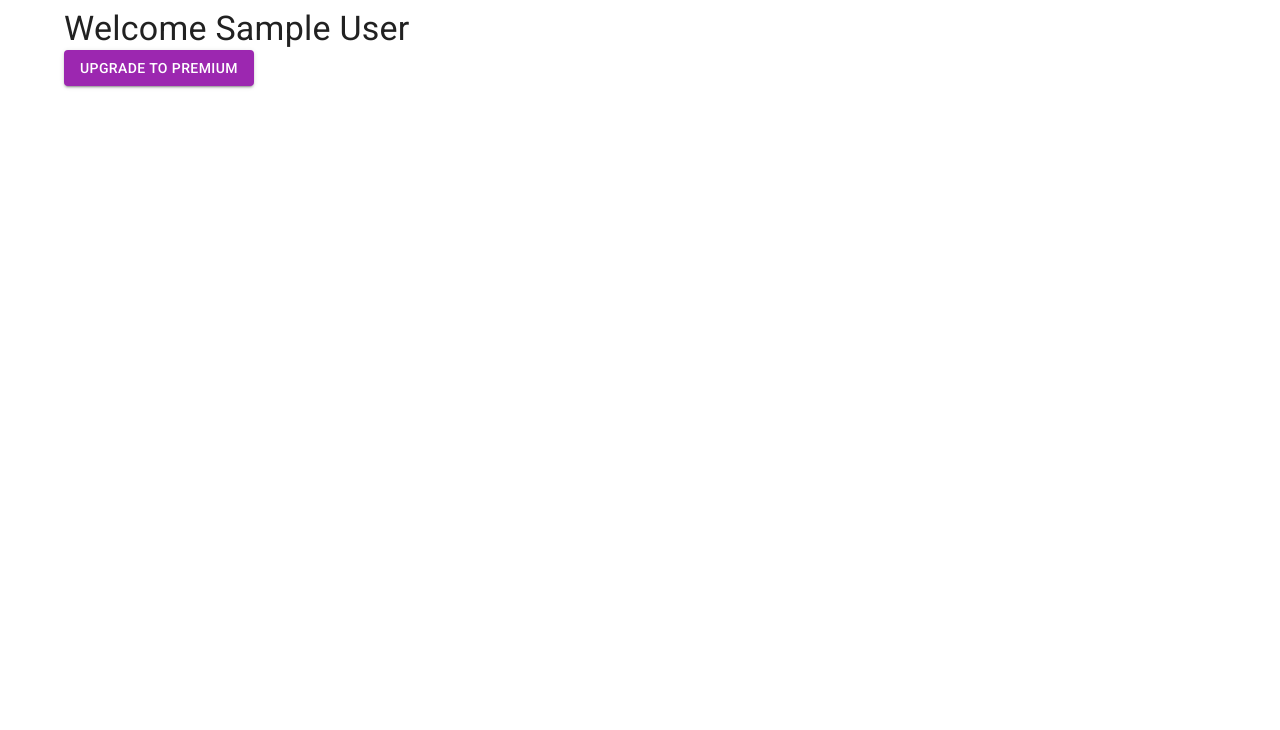
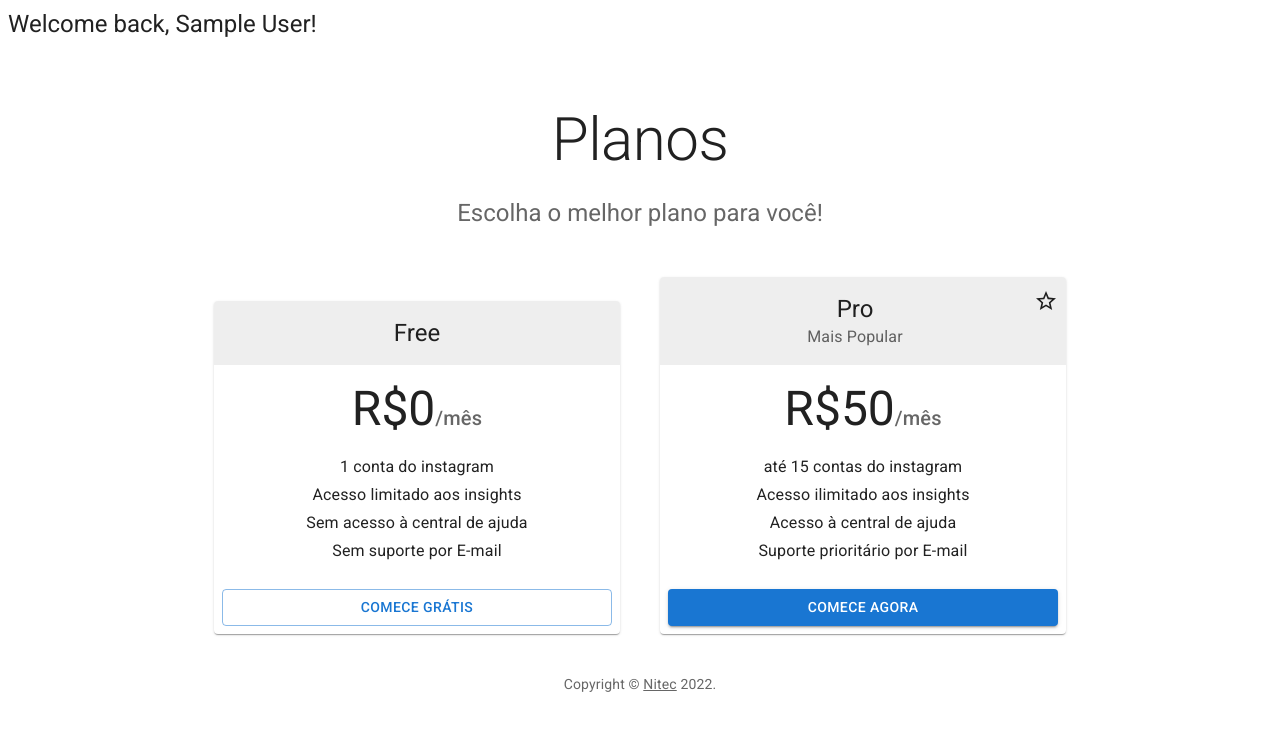
Before and after one commit to matheuskafuri/instagram-manager-reports, a Next.js app: page / in a window 1280 px wide. Shown: the top 730 px of the page. Built offline with nearby package versions, Linux system fonts and the light colour scheme; no server answers; sample sign-in values are in the browser's storage.

Commit message:
verification of user  premium status

```diff
--- a/src/context/auth.tsx
+++ b/src/context/auth.tsx
@@ -1,10 +1,11 @@
-import React, { createContext, ReactNode, useState } from "react";
+import React, { createContext, ReactNode, useEffect, useState } from "react";
 import { User } from "../types/user";
 import { auth, db } from "../utility/firebase.config";
 import { FacebookAuthProvider, signInWithPopup } from "firebase/auth";
 import { doc, setDoc } from "firebase/firestore";
 import { destroyCookie, setCookie } from "nookies";
 import { useRouter } from "next/router";
+import { useAuthState } from "react-firebase-hooks/auth";
 
 type AuthContextData = {
   user: User | null;
@@ -21,13 +22,14 @@ const AuthContext = createContext({} as AuthContextData);
 
 const handleCookies = (accessToken: any) => {
   setCookie(null, "accessToken", accessToken, {
-    maxAge: 1000 * 60 * 60 * 24 * 30,
+    maxAge: 1000 * 60 * 60 * 24 * 30, // 30 days
     path: "/",
   });
 };
 
 const AuthProvider = ({ children }: AuthProviderProps) => {
   const [user, setUser] = useState<User | null>(null);
+  const [firebaseUser] = useAuthState(auth);
   const isAuthenticated = !!user;
   const router = useRouter();
 
@@ -86,6 +88,17 @@ const AuthProvider = ({ children }: AuthProviderProps) => {
       });
   };
 
+  useEffect(() => {
+    if (firebaseUser) {
+      setUser({
+        id: firebaseUser.uid,
+        name: firebaseUser.displayName!,
+        email: firebaseUser.email!,
+        picture: firebaseUser.photoURL!,
+      });
+    }
+  }, [firebaseUser]);
+
   return (
     <AuthContext.Provider
       value={{ user, signInWithFacebook, signOut, isAuthenticated }}
--- /dev/null
+++ b/src/pages/components/Copyright/index.tsx
@@ -0,0 +1,22 @@
+import { Link, Typography } from "@mui/material";
+import React from "react";
+
+const Copyright = (props: any) => {
+  return (
+    <Typography
+      variant="body2"
+      color="text.secondary"
+      align="center"
+      {...props}
+    >
+      {"Copyright © "}
+      <Link color="inherit" href="https://nitec.com.br/">
+        Nitec
+      </Link>{" "}
+      {new Date().getFullYear()}
+      {"."}
+    </Typography>
+  );
+};
+
+export { Copyright };
--- a/src/pages/components/GoBackButton/index.tsx
+++ b/src/pages/components/GoBackButton/index.tsx
@@ -2,7 +2,7 @@ import { useRouter } from "next/router";
 import { IconButton } from "@mui/material";
 import ArrowBackIosNewIcon from "@mui/icons-material/ArrowBackIosNew";
 
-const GoBackButton = () => {
+const GoBackButton = (props: any) => {
   const router = useRouter();
   const handleClick = () => {
     router.back();
@@ -14,6 +14,7 @@ const GoBackButton = () => {
       aria-label="open drawer"
       sx={{ mr: 2 }}
       onClick={handleClick}
+      {...props}
     >
       <ArrowBackIosNewIcon />
     </IconButton>
--- /dev/null
+++ b/src/pages/components/Loader/index.tsx
@@ -0,0 +1,44 @@
+import React from "react";
+
+import { Container, Stack, LinearProgress } from "@mui/material";
+import AutoModeTwoToneIcon from "@mui/icons-material/AutoModeTwoTone";
+import { lightBlue, deepOrange } from "@mui/material/colors";
+
+const Loader = () => {
+  return (
+    <Container
+      component="main"
+      maxWidth="xl"
+      sx={{
+        display: "flex",
+        alignItems: "center",
+        justifyContent: "center",
+        flexDirection: "column",
+        height: "100vh",
+      }}
+    >
+      <AutoModeTwoToneIcon
+        sx={{
+          color: lightBlue[800],
+          width: 120,
+          height: 120,
+          m: 2,
+        }}
+      />
+      <Stack
+        sx={{
+          width: "100%",
+          color: deepOrange[500],
+        }}
+        spacing={2}
+      >
+        <LinearProgress color="primary" />
+        <LinearProgress color="inherit" />
+        <LinearProgress color="primary" />
+        <LinearProgress color="inherit" />
+      </Stack>
+    </Container>
+  );
+};
+
+export { Loader };
--- /dev/null
+++ b/src/pages/components/PricingComponent/index.tsx
@@ -0,0 +1,178 @@
+import * as React from "react";
+import StarIcon from "@mui/icons-material/StarBorder";
+import {
+  Box,
+  Button,
+  Card,
+  CardActions,
+  CardContent,
+  CardHeader,
+  Container,
+  CssBaseline,
+  GlobalStyles,
+  Grid,
+  Typography,
+  Link,
+} from "@mui/material";
+import { Copyright } from "../Copyright";
+import { SiteNavBar } from "../SiteNavBar";
+import { createCheckoutSession } from "../../../../stripe/createCheckoutSession";
+
+const tiers = [
+  {
+    title: "Free",
+    price: "0",
+    description: [
+      "1 conta do instagram",
+      "Acesso limitado aos insights",
+      "Sem acesso à central de ajuda",
+      "Sem suporte por E-mail",
+    ],
+    buttonText: "Comece grátis",
+    buttonVariant: "outlined",
+  },
+  {
+    title: "Pro",
+    subheader: "Mais Popular",
+    price: "50",
+    description: [
+      "até 15 contas do instagram",
+      "Acesso ilimitado aos insights",
+      "Acesso à central de ajuda",
+      "Suporte prioritário por E-mail",
+    ],
+    buttonText: "Comece agora",
+    buttonVariant: "contained",
+  },
+  // {
+  //   title: "Enterprise",
+  //   price: "Entre em contato",
+  //   description: [
+  //     "Sem limite de contas do instagram",
+  //     "Acesso ilimitado aos insights",
+  //     "Acesso à central de ajuda one-on-one",
+  //     "Suporte prioritário por E-mail",
+  //   ],
+  //   buttonText: "Entre em contato",
+  //   buttonVariant: "outlined",
+  // },
+];
+
+type PricingProps = {
+  userUid: string;
+};
+
+const Pricing = ({ userUid }: PricingProps) => {
+  return (
+    <>
+      <GlobalStyles
+        styles={{ ul: { margin: 0, padding: 0, listStyle: "none" } }}
+      />
+      <CssBaseline />
+
+      {/* Hero unit */}
+      <Container
+        disableGutters
+        maxWidth="sm"
+        component="main"
+        sx={{ pt: 8, pb: 6 }}
+      >
+        <Typography
+          component="h1"
+          variant="h2"
+          align="center"
+          color="text.primary"
+          gutterBottom
+        >
+          Planos
+        </Typography>
+        <Typography
+          variant="h5"
+          align="center"
+          color="text.secondary"
+          component="p"
+        >
+          Escolha o melhor plano para você!
+        </Typography>
+      </Container>
+      {/* End hero unit */}
+      <Container maxWidth="md" component="main">
+        <Grid container spacing={5} alignItems="flex-end">
+          {tiers.map((tier) => (
+            // Enterprise card is full width at sm breakpoint
+            <Grid
+              item
+              key={tier.title}
+              xs={12}
+              sm={tier.title === "Enterprise" ? 12 : 6}
+              md={6} //with 3 cards, this is should be 4
+            >
+              <Card>
+                <CardHeader
+                  title={tier.title}
+                  subheader={tier.subheader}
+                  titleTypographyProps={{ align: "center" }}
+                  action={tier.title === "Pro" ? <StarIcon /> : null}
+                  subheaderTypographyProps={{
+                    align: "center",
+                  }}
+                  sx={{
+                    backgroundColor: (theme) =>
+                      theme.palette.mode === "light"
+                        ? theme.palette.grey[200]
+                        : theme.palette.grey[700],
+                  }}
+                />
+                <CardContent>
+                  <Box
+                    sx={{
+                      display: "flex",
+                      justifyContent: "center",
+                      alignItems: "baseline",
+                      mb: 2,
+                    }}
+                  >
+                    <Typography
+                      component="h2"
+                      variant={tier.title === "Enterprise" ? "h5" : "h3"}
+                      color="text.primary"
+                    >
+                      R${tier.price}
+                    </Typography>
+                    <Typography variant="h6" color="text.secondary">
+                      /mês
+                    </Typography>
+                  </Box>
+                  <ul>
+                    {tier.description.map((line) => (
+                      <Typography
+                        component="li"
+                        variant="subtitle1"
+                        align="center"
+                        key={line}
+                      >
+                        {line}
+                      </Typography>
+                    ))}
+                  </ul>
+                </CardContent>
+                <CardActions>
+                  <Button
+                    fullWidth
+                    variant={tier.buttonVariant as "outlined" | "contained"}
+                    onClick={() => createCheckoutSession(userUid)}
+                  >
+                    {tier.buttonText}
+                  </Button>
+                </CardActions>
+              </Card>
+            </Grid>
+          ))}
+        </Grid>
+      </Container>
+      <Copyright sx={{ mt: 5 }} />
+    </>
+  );
+};
+
+export { Pricing };
--- /dev/null
+++ b/src/pages/components/SiteNavBar/index.tsx
@@ -0,0 +1,55 @@
+import { AppBar, Toolbar, Typography, Button, Link } from "@mui/material";
+import { deepOrange } from "@mui/material/colors";
+import React from "react";
+
+const SiteNavBar = () => {
+  return (
+    <AppBar
+      position="static"
+      color="primary"
+      elevation={0}
+      sx={{ borderBottom: (theme) => `1px solid ${theme.palette.divider}` }}
+    >
+      <Toolbar sx={{ flexWrap: "wrap" }}>
+        <Typography variant="h6" color="inherit" noWrap sx={{ flexGrow: 1 }}>
+          Manager Report
+        </Typography>
+        <nav>
+          <Link
+            variant="button"
+            color="inherit"
+            href="#"
+            sx={{ my: 1, mx: 1.5, textDecoration: "none" }}
+          >
+            Funcionalidades
+          </Link>
+          <Link
+            variant="button"
+            color="inherit"
+            href="#"
+            sx={{ my: 1, mx: 1.5, textDecoration: "none" }}
+          >
+            Empresa
+          </Link>
+          <Link
+            variant="button"
+            color="inherit"
+            href="#"
+            sx={{ my: 1, mx: 1.5, textDecoration: "none" }}
+          >
+            Suporte
+          </Link>
+        </nav>
+        <Button
+          href="#"
+          variant="contained"
+          sx={{ my: 1, mx: 1.5, bgcolor: deepOrange[500] }}
+        >
+          Login
+        </Button>
+      </Toolbar>
+    </AppBar>
+  );
+};
+
+export { SiteNavBar };
--- a/src/pages/followers-count.tsx
+++ b/src/pages/followers-count.tsx
@@ -14,6 +14,7 @@ import { useRouter } from "next/router";
 import { FollowersReport } from "./components/FollowersReport";
 import { Header } from "./components/Header";
 import { SecondarySearchAppBar } from "./components/SecondarySearchAppBar";
+import { Copyright } from "./components/Copyright";
 
 const dateFormatter = (date: string) => {
   return Intl.DateTimeFormat("pt-BR").format(new Date(date));
@@ -93,6 +94,7 @@ const FollowerCount = ({
       >
         {followerCount ? <FollowersReport insight={followerCount} /> : null}
       </Box>
+      <Copyright sx={{ mt: 5 }} />
     </Box>
   );
 };
--- a/src/pages/index.tsx
+++ b/src/pages/index.tsx
@@ -1,101 +1,72 @@
-import React, { useEffect } from "react";
+import React, { useEffect, useState } from "react";
 import { auth } from "../utility/firebase.config";
 import { useRouter } from "next/router";
-import { useAuthContext } from "../context/auth";
 import { useAuthState } from "react-firebase-hooks/auth";
 import { createCheckoutSession } from "../../stripe/createCheckoutSession";
 import usePremiumStatus from "../../stripe/usePremiumStatus";
 
-import {
-  Stack,
-  LinearProgress,
-  Container,
-  Typography,
-  Button,
-} from "@mui/material";
-import { deepOrange, lightBlue } from "@mui/material/colors";
-import AutoModeTwoToneIcon from "@mui/icons-material/AutoModeTwoTone";
+import { Typography, Button } from "@mui/material";
+import { Loader } from "./components/Loader";
+import { Pricing } from "./components/PricingComponent";
+import { useAuthContext } from "../context/auth";
 
 const Home = () => {
-  // const { user } = useAuthContext();
   const router = useRouter();
   const [user, userLoading] = useAuthState(auth);
   const isUserPremium = usePremiumStatus(user!);
+  const { signOut } = useAuthContext();
 
-  const handleGoDashboard = () => {
-    router.push("/dashboard");
-  };
-
-  const handleGoLogin = () => {
-    router.push("/login");
+  const handleGoPricing = () => {
+    router.push("/pricing");
   };
 
   return (
     <div style={{ width: "100%", height: "100%" }}>
-      {!user && userLoading && (
-        <Container
-          component="main"
-          maxWidth="xl"
-          sx={{
-            display: "flex",
-            alignItems: "center",
-            justifyContent: "center",
-            flexDirection: "column",
-            height: "100vh",
-          }}
-        >
-          <AutoModeTwoToneIcon
-            sx={{
-              color: lightBlue[800],
-              width: 120,
-              height: 120,
-              m: 2,
-            }}
-          />
-          <Stack
-            sx={{
-              width: "100%",
-              color: deepOrange[500],
-            }}
-            spacing={2}
-          >
-            <LinearProgress color="primary" />
-            <LinearProgress color="inherit" />
-            <LinearProgress color="primary" />
-            <LinearProgress color="inherit" />
-          </Stack>
-        </Container>
+      {!user && userLoading && <Loader />}
+
+      {!user && !userLoading && (
+        <div>
+          <Typography variant="h3">Welcome to the Manager Report!</Typography>
+          {/* Criar fluxograma de registro do usuário */}
+        </div>
       )}
-      {!user && !userLoading && (
-        <Button
-          variant="contained"
-          color="secondary"
-          onClick={() => handleGoLogin()}
-        >
-          Sign Up
-        </Button>
-      )}
+
       {user && !userLoading && (
-        <Container>
-          <Typography variant="h4">Welcome {user.displayName}</Typography>
+        <div>
+          <Typography variant="h5">
+            Welcome back, {user.displayName}!
+          </Typography>
           {!isUserPremium ? (
-            <Button
-              variant="contained"
-              color="secondary"
-              onClick={() => createCheckoutSession(user.uid)}
-            >
-              Upgrade to Premium
-            </Button>
+            <Pricing userUid={user.uid} />
           ) : (
-            <Button
-              variant="contained"
-              color="primary"
-              onClick={() => handleGoDashboard()}
-            >
-              Go to Dashboard
-            </Button>
+            <>
+              <Button
+                sx={{
+                  width: "100%",
+                  height: "100%",
+                  color: "with",
+                }}
+                variant="contained"
+                onClick={() => router.push("/dashboard")}
+              >
+                Dashboard
+              </Button>
+              <Button
+                sx={{
+                  width: "100%",
+                  height: "100%",
+                  color: "with",
+                  backgroundColor: "rosybrown",
+                  mt: 3,
+                }}
+                variant="contained"
+                onClick={() => signOut()}
+              >
+                Sair
+              </Button>
+            </>
           )}
-        </Container>
+        </div>
       )}
     </div>
   );
--- a/src/types/user.ts
+++ b/src/types/user.ts
@@ -3,5 +3,5 @@ export type User = {
   name: string;
   email: string;
   picture: string;
-  accessToken: string | undefined;
+  accessToken?: string | undefined;
 };
```
Also changed, not shown: src/pages/components/PrimarySearchAppBar/index.tsx (+6 -2 lines), src/pages/dashboard.tsx (+19 -12 lines), src/pages/login.tsx (+2 -5 lines), 1 other file (tests, documents, lock files or other folders).
